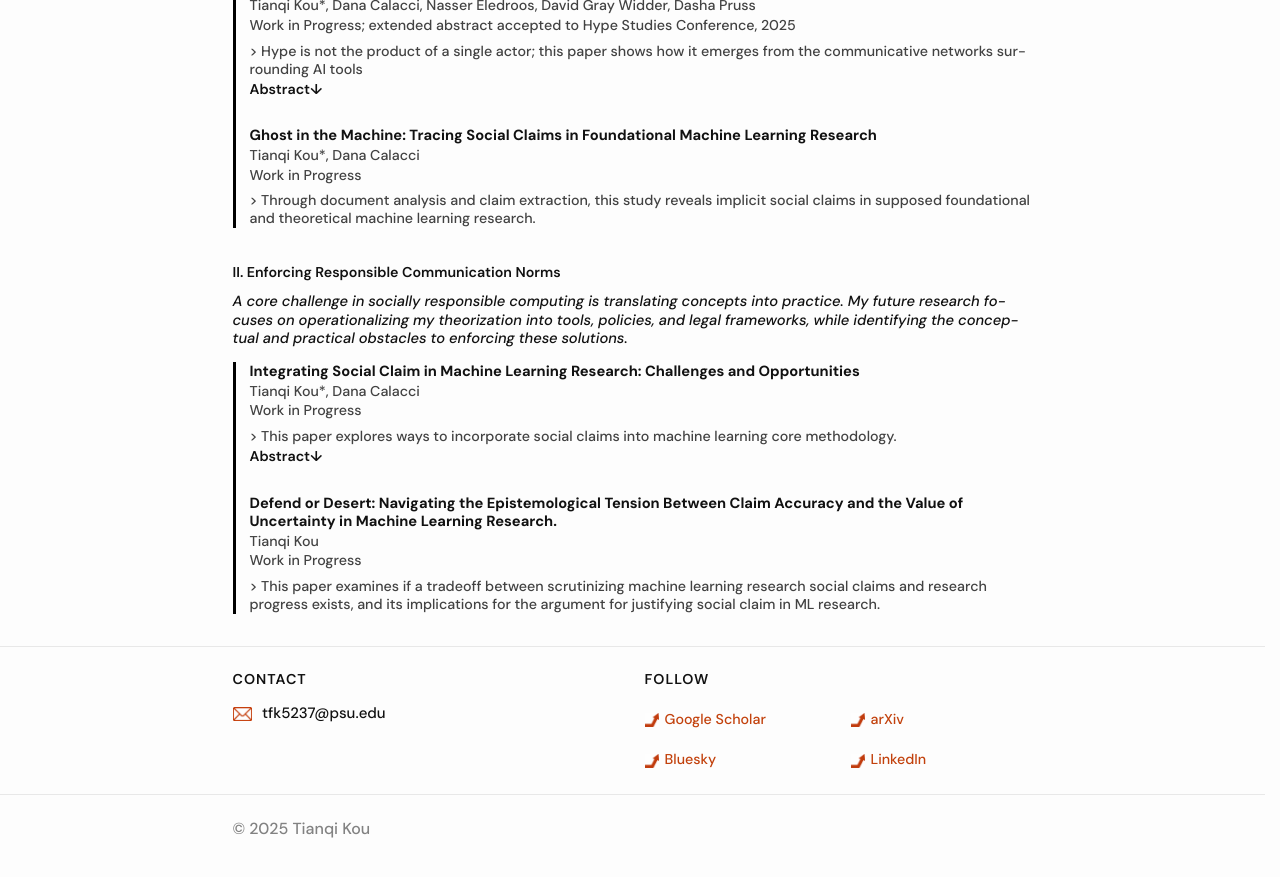
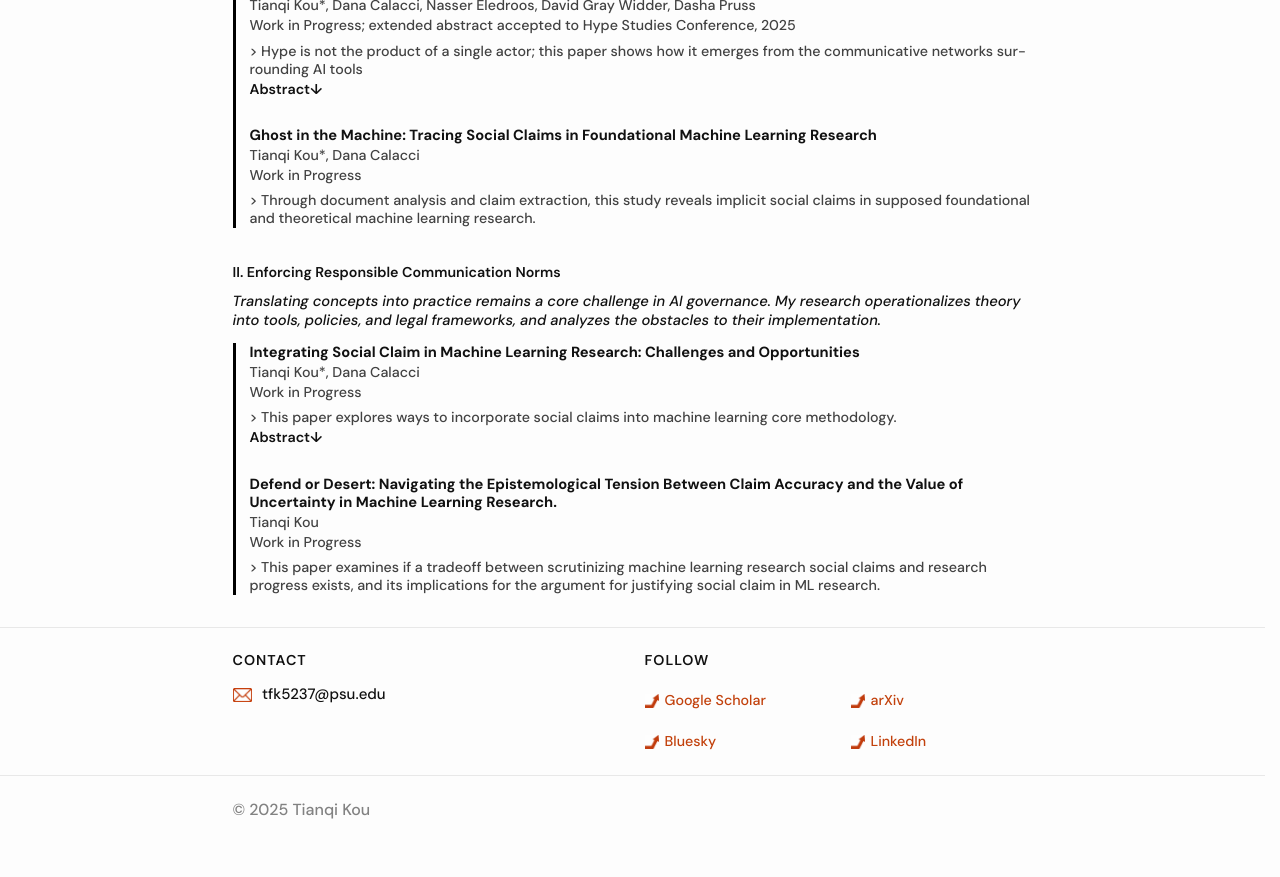
Before and after one commit to koutianqi/koutianqi.github.io, a Jekyll site: the page built from pages/research.markdown, in a window 1280 px wide and 900 px high, scrolled down 698 px. Shown: the top 877 px of the window. Built offline with Jekyll 4.4.1, drawn with Linux system fonts in a browser that asks for light colours.

Commit message:
Update research.markdown

```diff
--- a/pages/research.markdown
+++ b/pages/research.markdown
@@ -51,8 +51,7 @@ _Unjustified and exaggerated claims permeate ML research and technology producti
 
 
 ### II. Enforcing Responsible Communication Norms
-_A core challenge in socially responsible computing is translating concepts into practice. My future research focuses on operationalizing my theorization into tools, policies, and legal frameworks, while identifying the conceptual and practical obstacles to enforcing these solutions._
-
+_Translating concepts into practice remains a core challenge in AI governance. My research operationalizes theory into tools, policies, and legal frameworks, and analyzes the obstacles to their implementation._
 
 <div class="pubs">
   {% include paper.html
```
